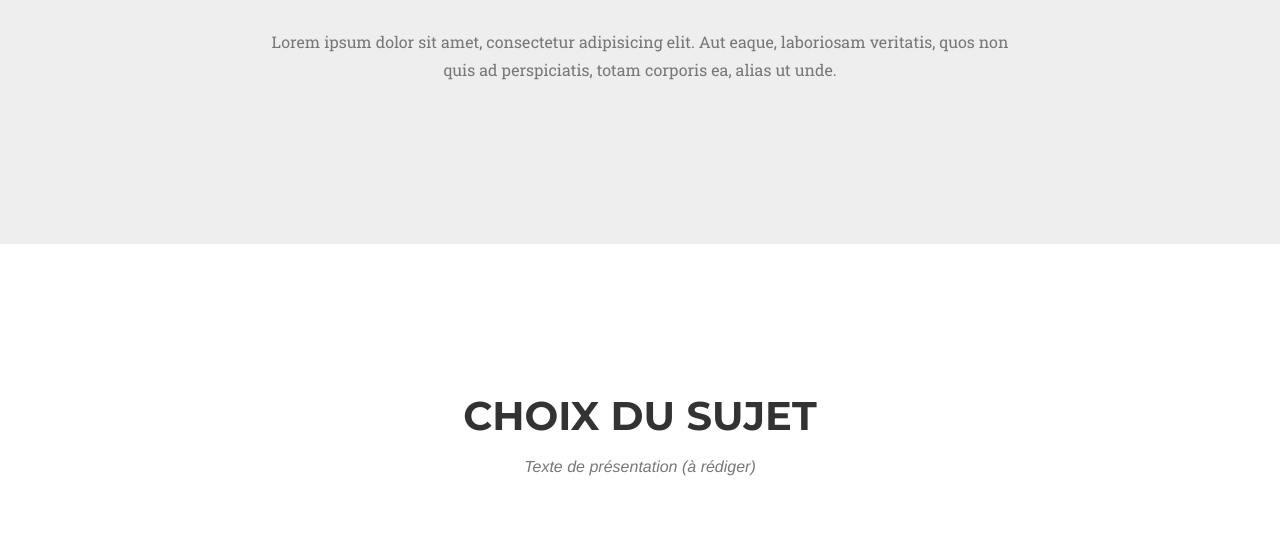
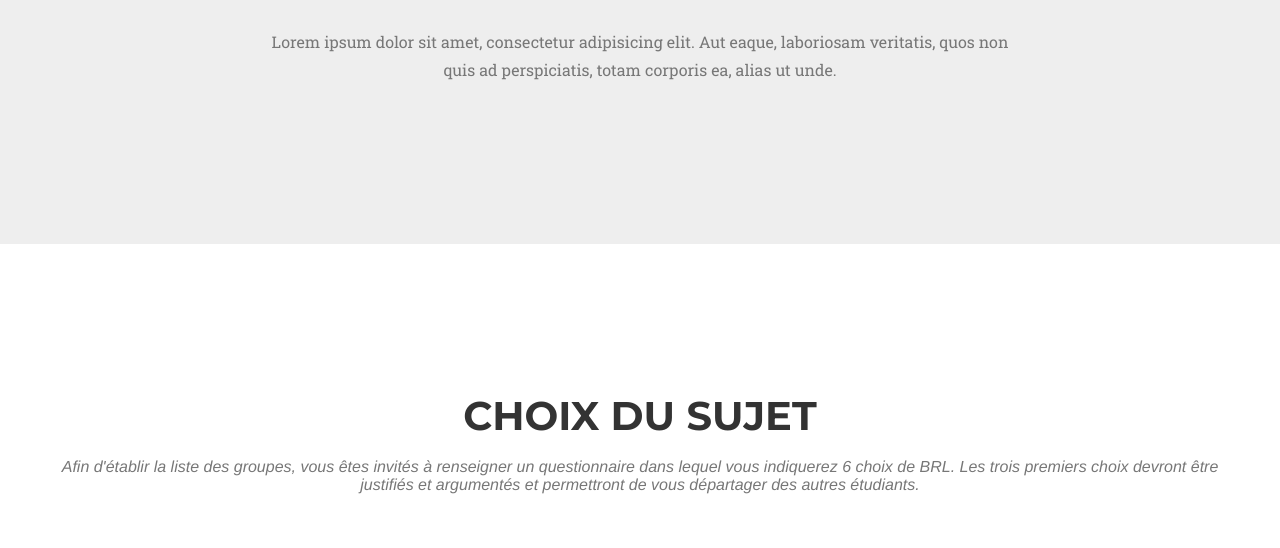
Before and after one commit to touronalex/RECAPSS-Track, a website: page index.html in a window 1280 px wide. Shown: the part 4375-4923 px from the top of the page. Drawn offline with nearby package versions, Linux system fonts and the light colour scheme; a web font is replaced by a local one.

Commit message:
Update index.html

```diff
--- a/index.html
+++ b/index.html
@@ -308,7 +308,7 @@
             <div class="row text-center">
                 <div class="text-center">
                     <h2 class="section-heading">Choix du sujet</h2>
-                    <h3 class="section-subheading text-muted">Texte de présentation (à rédiger)</h3>
+                    <h3 class="section-subheading text-muted">Afin d'établir la liste des groupes, vous êtes invités à renseigner un questionnaire dans lequel vous indiquerez 6 choix de BRL. Les trois premiers choix devront être justifiés et argumentés et permettront de vous départager des autres étudiants.</h3>
                 </div>
             </div>
             <div class=".col-xs-1 text-left" style="display:inline-block">
```
